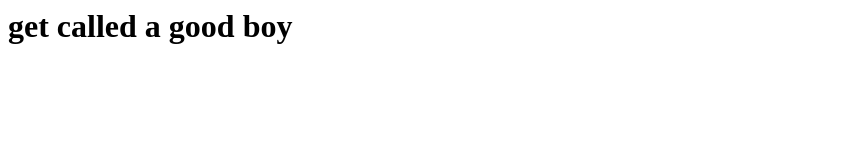
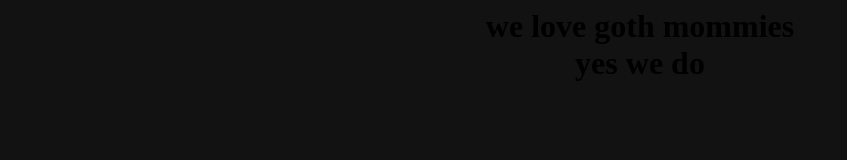
Before and after one commit to toucaneater/goth-mommy-website, a plain HTML site: page index.html in a window 1280 px wide. Shown: the whole page, without its empty margins (0-847 px from the left). Drawn offline with Linux system fonts and the light colour scheme.

Commit message:
styelcss

```diff
--- a/index.html
+++ b/index.html
@@ -1,9 +1,13 @@
 <html>
     <head>
+        <link rel="stylesheet" href="style.css">
         <title>Goth Mommy Website</title>
 </head>
     <body>
+        <center>
         <h1>
-            get called a good boy
+            we love goth mommies <br>
+            yes we do
         </h1>
+        </center>
     </body>
--- /dev/null
+++ b/style.css
@@ -0,0 +1,3 @@
+* {
+    background-color: rgb(19, 18, 18);
+}
```
